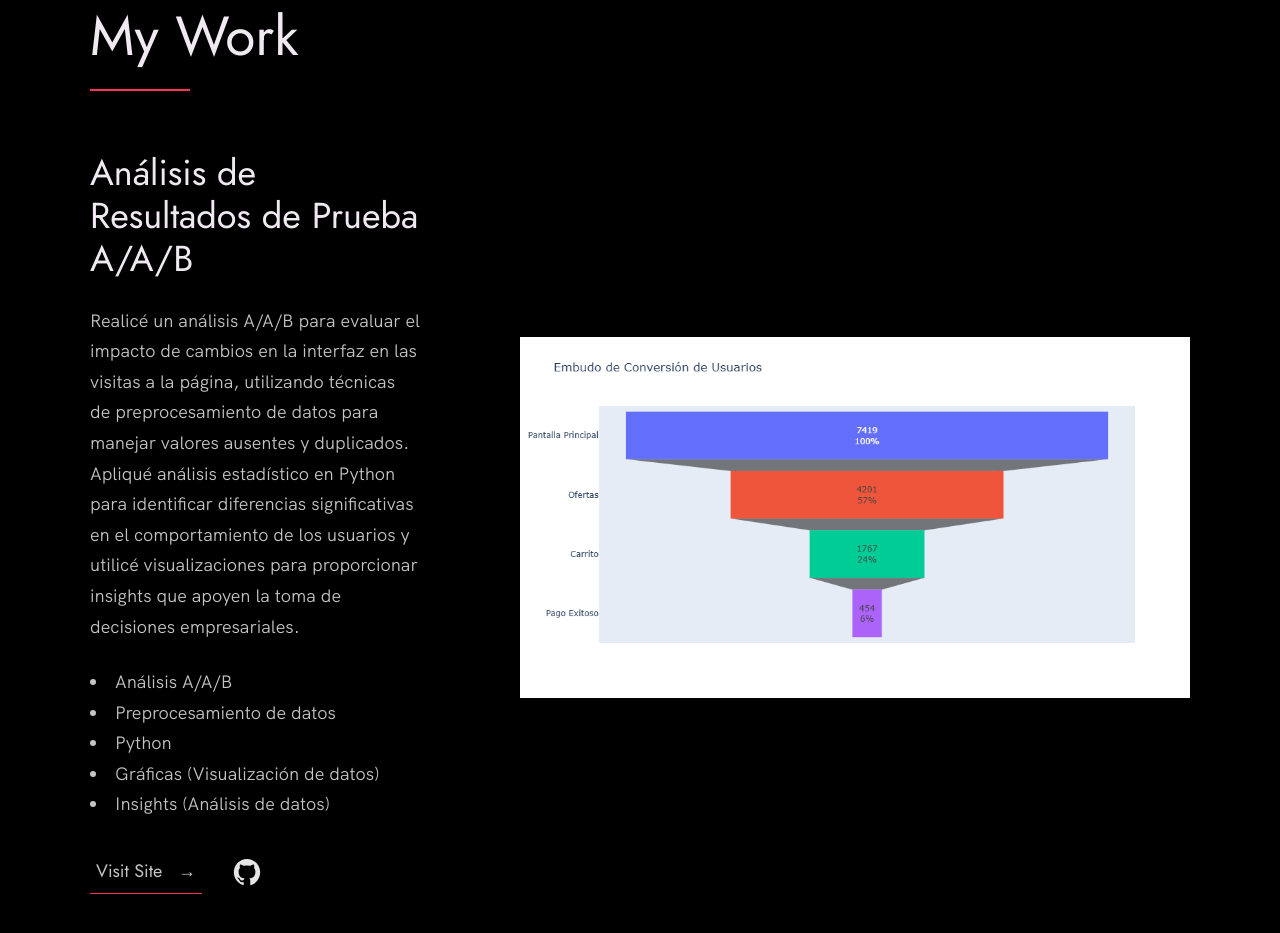
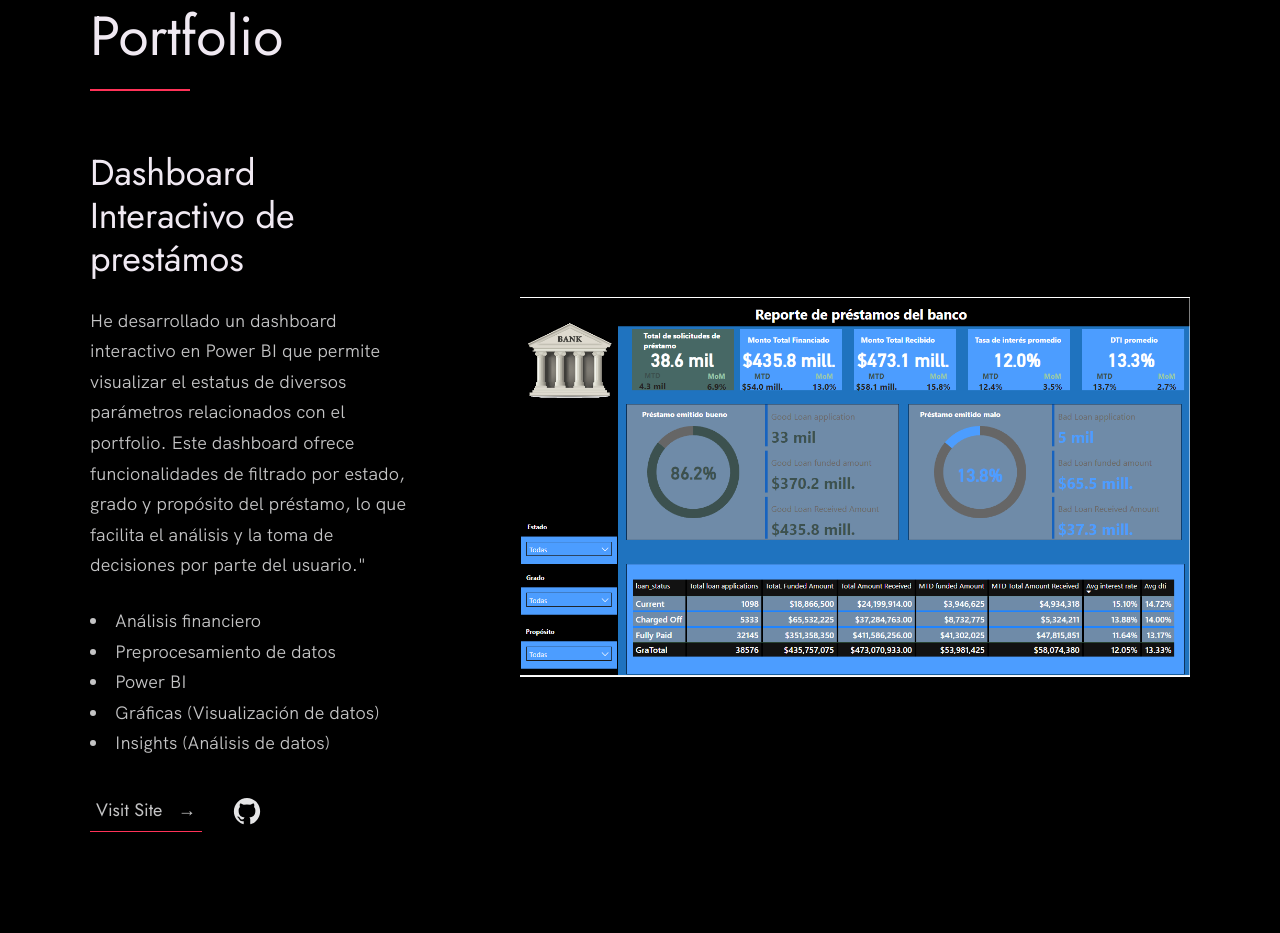
Before and after one commit to Sinderac/portfolio, a plain HTML site: page index.html in a window 1280 px wide. Shown: the part 917-1850 px from the top of the page. Drawn offline with Linux system fonts and the light colour scheme.

Commit message:
Update index.html

```diff
--- a/index.html
+++ b/index.html
@@ -54,11 +54,38 @@
 
     <section class="work" id="work">
       <div class="row">
-        <h2>My Work</h2>
+        <h2>Portfolio</h2>
         <div class="work__boxes">
 
           <!-- Each div with the work__box class is a project. -->
+<div class="work__box">
+            <div class="work__text">
+              <h3>Dashboard Interactivo de prestámos</h3>
+              <p>
+                He desarrollado un dashboard interactivo en Power BI que permite visualizar el estatus de diversos parámetros relacionados con el portfolio. Este dashboard ofrece funcionalidades de filtrado por estado, grado
+                y propósito del préstamo, lo que facilita el análisis y la toma de decisiones por parte del usuario."
+              </p>
+              <ul class="work__list">
+                <li>Análisis financiero</li>
+                <li>Preprocesamiento de datos</li>
+                <li>Power BI</li>
+                <li>Gráficas (Visualización de datos)</li>
+                <li>Insights (Análisis de datos)</li>
+              </ul>
 
+              <div class="work__links">
+                <a href="https://www.linkedin.com/in/luis-javier-meza-trejo-data-analyst/" target="_blank" class="link__text">
+                  Visit Site <span>&rarr;</span>
+                </a>
+                <a href="https://github.com/Sinderac/A-A-B-interface.git" title="View Source Code" target="_blank">
+                  <img src="./images/github.svg" class="work__code" alt="GitHub">
+                </a>
+              </div>
+            </div>
+            <div class="work__image-box">
+              <img src=".\images\prestamos banco.png" class="work__image" alt="Project 1" />
+            </div>
+          </div>
           <div class="work__box">
             <div class="work__text">
               <h3>Análisis de Resultados de Prueba A/A/B </h3>
```
